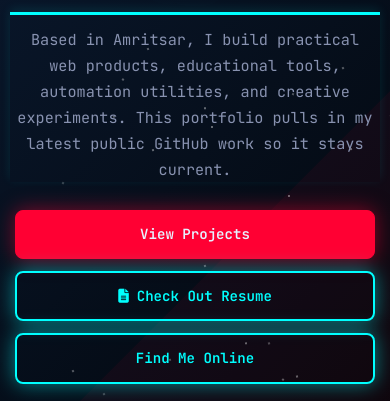
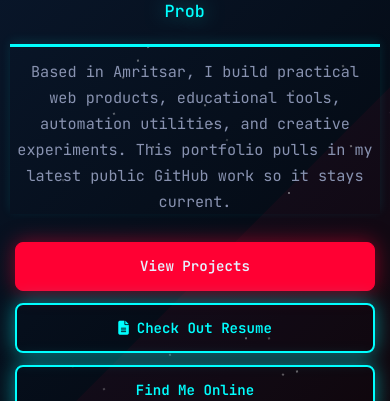
Before and after one commit to KingSahil/sahil-portfolio, a website: page index.html in a window 390 px wide. Shown: the part 170-571 px from the top of the page. Drawn offline with nearby package versions, Linux system fonts and the light colour scheme; no server answers.

Commit message:
adding padding above in hero page android

```diff
--- a/assets/css/styles.css
+++ b/assets/css/styles.css
@@ -1223,6 +1223,12 @@ section {
         margin: 1rem 0;
     }
 
+    .hero {
+        padding-top: 6rem;
+        padding-bottom: 3rem;
+        min-height: auto;
+    }
+
     .hero-container {
         display: flex;
         flex-direction: column;
@@ -1232,7 +1238,7 @@ section {
         gap: 2rem;
         width: 100%;
         max-width: 100%;
-        padding: 0 16px;
+        padding: 0.5rem 16px 0 16px;
         box-sizing: border-box;
     }
 
@@ -1524,8 +1530,13 @@ section {
         font-size: 0.88rem;
     }
 
+    .hero {
+        padding-top: 6.5rem;
+        padding-bottom: 2.5rem;
+    }
+
     .hero-container {
-        padding: 0 10px;
+        padding: 0.5rem 10px 0 10px;
         gap: 1.25rem;
     }
 
```
